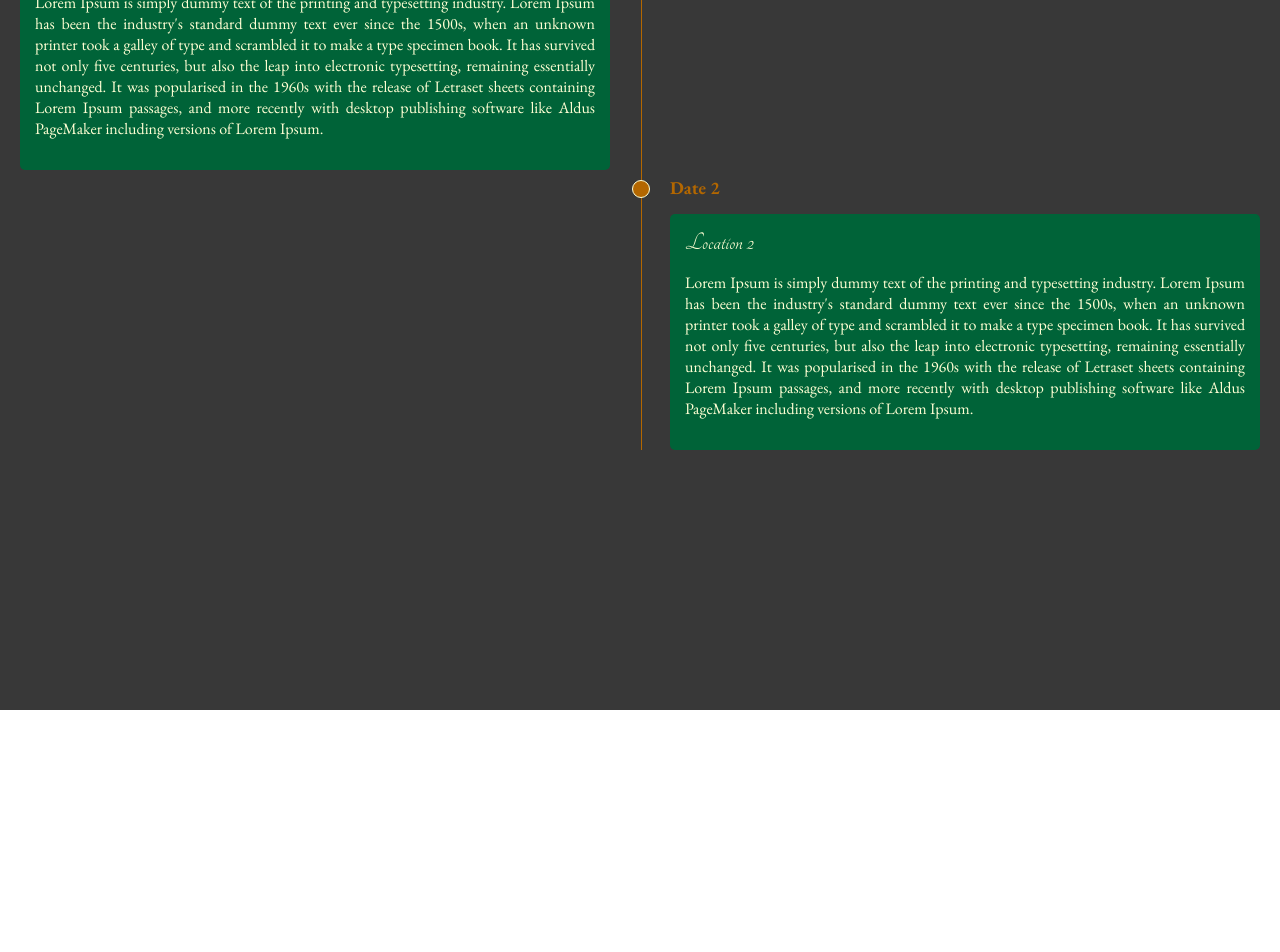
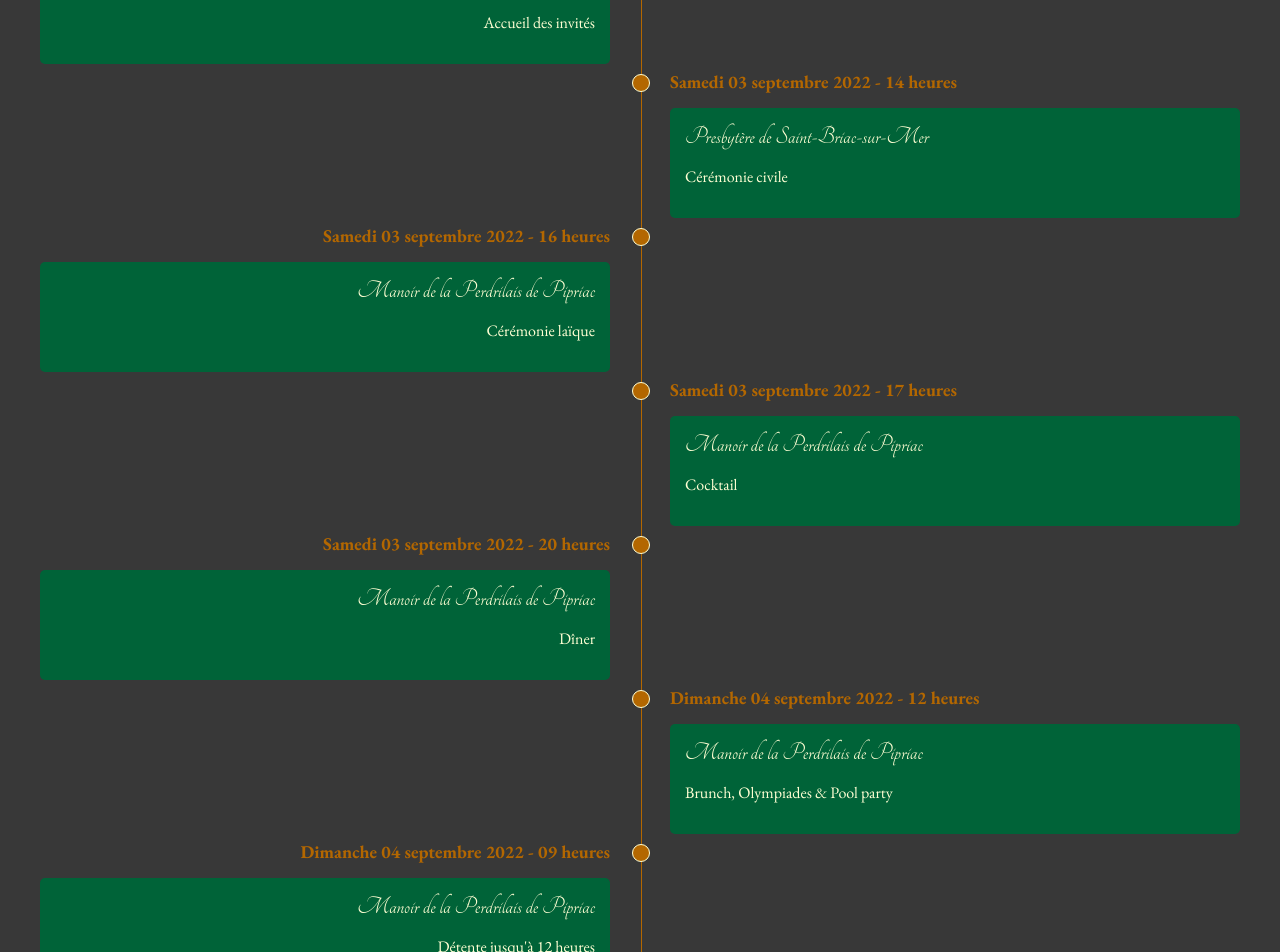
Before and after one commit to pierrick-jeanjean/mariage-solene-florent, an Angular app: page /planning in a window 1280 px wide. Shown: the part 200-1152 px from the top of the page. Before the commit the page ends 910 px from the top, so only its background shows below. Built offline with nearby package versions, Linux system fonts and the light colour scheme.

Commit message:
feat: improve planning and  hostels available feature

```diff
--- a/src/app/layout/layout.component.html
+++ b/src/app/layout/layout.component.html
@@ -8,11 +8,6 @@
       <ul>
         <li>
           <a [routerLink]="['/planning']" routerLinkActive="active">Planning</a>
-        </li>
-        <li>
-          <a [routerLink]="['/covoiturages']" routerLinkActive="active"
-            >Covoiturages</a
-          >
         </li>
         <li>
           <a [routerLink]="['/logements']" routerLinkActive="active"
--- a/src/app/layout/pages/logements/logements.component.html
+++ b/src/app/layout/pages/logements/logements.component.html
@@ -1,26 +1,26 @@
 <section class="logements-section">
   <div class="logements-items">
-    <div class="logements-item">
+    <div class="logements-item" (click)="openLink('https://rives-nature.com')">
       <div class="logements-item-image rives-nature"></div>
       <h3>Rive Nature</h3>
     </div>
-    <div class="logements-item">
+    <div class="logements-item" (click)="openLink('https://www.relaisdesarcandiers.fr')">
       <div class="logements-item-image relais-des-arcandiers"></div>
       <h3>Le relais des arcandiers</h3>
     </div>
-    <div class="logements-item">
+    <div class="logements-item" (click)="openLink('https://www.chambres-d-hotes-caharet.fr')">
       <div class="logements-item-image chambre-hotes-cahardet"></div>
       <h3>Chambre d'hôtes de Cahardet</h3>
     </div>
-    <div class="logements-item">
+    <div class="logements-item" (click)="openLink('https://www.gites.fr/gites_gite-des-hirondelles_pipriac_h893200.htm')">
       <div class="logements-item-image gite-des-hirondelles"></div>
       <h3>Gîte des Hirondelles</h3>
     </div>
-    <div class="logements-item">
+    <div class="logements-item" (click)="openLink('https://www.leclosduchene.fr')">
       <div class="logements-item-image clos-du-chene"></div>
       <h3>Le clos du chêne</h3>
     </div>
-    <div class="logements-item">
+    <div class="logements-item" (click)="openLink('https://www.lebrossay.fr')">
       <div class="logements-item-image chateau-du-brossay"></div>
       <h3>Chateau Le Brossay</h3>
     </div>
--- a/src/app/layout/pages/logements/logements.component.scss
+++ b/src/app/layout/pages/logements/logements.component.scss
@@ -1,10 +1,10 @@
 .logements-section {
   background-color: #383838;
-  min-height: calc(100vh - 110px);
-  padding: 20px;
+  min-height: calc(100vh - 150px);
+  padding: 40px;
   .logements-items {
     display: grid;
-    min-height: calc(100vh - 110px);
+    min-height: calc(100vh - 150px);
     grid-gap: 20px;
     .logements-item {
       background-color: #ffffd4;
@@ -16,8 +16,14 @@
         background-color: #006338;
         font-weight: 500;
         font-size: 25px;
-        padding: 10px 0px;
+        padding: 7px 0px;
         color: #ffffd4;
+      }
+      &:hover {
+        cursor: pointer;
+        h3 {
+          background-color: #b36700;
+        }
       }
       .logements-item-image {
         height: 80%;
@@ -76,7 +82,7 @@
           url("/assets/chateau-du-brossay.jpg");
         }
         /* Set a specific height */
-        height: 80%;
+        height: 82%;
         /* Position nd center the image to scale nicely on all screens */
         background-position: center;
         background-repeat: no-repeat;
--- a/src/app/layout/pages/logements/logements.component.ts
+++ b/src/app/layout/pages/logements/logements.component.ts
@@ -12,4 +12,8 @@ export class LogementsComponent implements OnInit {
   ngOnInit(): void {
   }
 
+  openLink(url: string): void {
+    window.open(url, '_blank');
+  }
+
 }
--- a/src/app/layout/pages/planning/planning.component.html
+++ b/src/app/layout/pages/planning/planning.component.html
@@ -2,37 +2,71 @@
   <div class="planning-items">
     <div class="planning-item">
       <div class="planning-dot"></div>
-      <div class="planning-date">Date 1</div>
+      <div class="planning-date">Vendredi 02 septembre 2022 - 18 heures</div>
       <div class="planning-content">
-        <h3>Location 1</h3>
+        <h3>Manoir de la Perdrilais de Pipriac</h3>
         <p>
-          Lorem Ipsum is simply dummy text of the printing and typesetting
-          industry. Lorem Ipsum has been the industry's standard dummy text ever
-          since the 1500s, when an unknown printer took a galley of type and
-          scrambled it to make a type specimen book. It has survived not only
-          five centuries, but also the leap into electronic typesetting,
-          remaining essentially unchanged. It was popularised in the 1960s with
-          the release of Letraset sheets containing Lorem Ipsum passages, and
-          more recently with desktop publishing software like Aldus PageMaker
-          including versions of Lorem Ipsum.
+          Accueil des invités
         </p>
       </div>
     </div>
     <div class="planning-item">
       <div class="planning-dot"></div>
-      <div class="planning-date">Date 2</div>
+      <div class="planning-date">Samedi 03 septembre 2022 - 14 heures</div>
       <div class="planning-content">
-        <h3>Location 2</h3>
+        <h3>Presbytère de Saint-Briac-sur-Mer</h3>
         <p>
-          Lorem Ipsum is simply dummy text of the printing and typesetting
-          industry. Lorem Ipsum has been the industry's standard dummy text ever
-          since the 1500s, when an unknown printer took a galley of type and
-          scrambled it to make a type specimen book. It has survived not only
-          five centuries, but also the leap into electronic typesetting,
-          remaining essentially unchanged. It was popularised in the 1960s with
-          the release of Letraset sheets containing Lorem Ipsum passages, and
-          more recently with desktop publishing software like Aldus PageMaker
-          including versions of Lorem Ipsum.
+          Cérémonie civile
+        </p>
+      </div>
+    </div>
+    <div class="planning-item">
+      <div class="planning-dot"></div>
+      <div class="planning-date">Samedi 03 septembre 2022 - 16 heures</div>
+      <div class="planning-content">
+        <h3>Manoir de la Perdrilais de Pipriac</h3>
+        <p>
+          Cérémonie laïque
+        </p>
+      </div>
+    </div>
+    <div class="planning-item">
+      <div class="planning-dot"></div>
+      <div class="planning-date">Samedi 03 septembre 2022 - 17 heures</div>
+      <div class="planning-content">
+        <h3>Manoir de la Perdrilais de Pipriac</h3>
+        <p>
+          Cocktail
+        </p>
+      </div>
+    </div>
+    <div class="planning-item">
+      <div class="planning-dot"></div>
+      <div class="planning-date">Samedi 03 septembre 2022 - 20 heures</div>
+      <div class="planning-content">
+        <h3>Manoir de la Perdrilais de Pipriac</h3>
+        <p>
+          Dîner
+        </p>
+      </div>
+    </div>
+    <div class="planning-item">
+      <div class="planning-dot"></div>
+      <div class="planning-date">Dimanche 04 septembre 2022 - 12 heures</div>
+      <div class="planning-content">
+        <h3>Manoir de la Perdrilais de Pipriac</h3>
+        <p>
+          Brunch, Olympiades & Pool party
+        </p>
+      </div>
+    </div>
+    <div class="planning-item">
+      <div class="planning-dot"></div>
+      <div class="planning-date">Dimanche 04 septembre 2022 - 09 heures</div>
+      <div class="planning-content">
+        <h3>Manoir de la Perdrilais de Pipriac</h3>
+        <p>
+          Détente jusqu'à 12 heures
         </p>
       </div>
     </div>
--- a/src/app/layout/pages/planning/planning.component.scss
+++ b/src/app/layout/pages/planning/planning.component.scss
@@ -2,7 +2,7 @@
 .planning-section {
   min-height: 100vh;
   background-color: #383838;
-  padding: 20px;
+  padding: 40px;
 }
 .planning-items {
   display: flex;
@@ -59,7 +59,6 @@
     color: #ffffd4;
     font-size: 16px;
     font-weight: 300;
-    text-align: justify;
   }
 }
 @media (max-width: 768px) {
```
